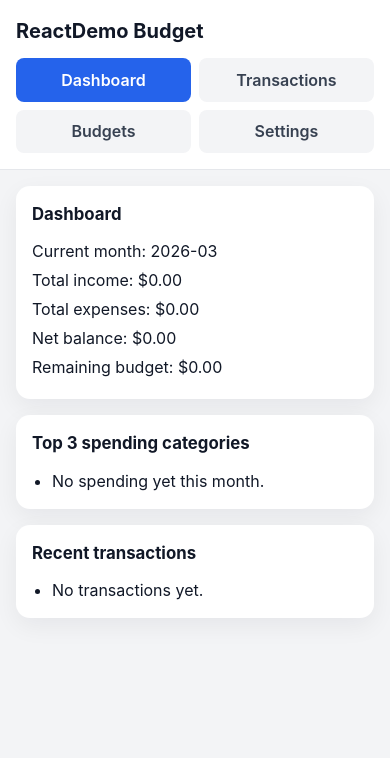
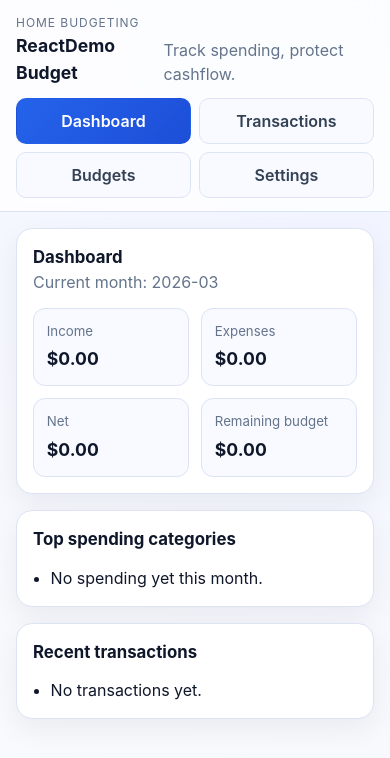
Before and after one commit to simon1971/ReactDemo, a React (Vite) app: page /dashboard in a window 390 px wide. Shown: the top 758 px of the page. Built offline with nearby package versions, Linux system fonts and the light colour scheme.

Commit message:
feat: modern UI/UX refresh and responsive polish for issue #18 (closes #18) (#19)
Co-authored-by: simon1971 <simon1971@users.noreply.github.com>

```diff
--- a/src/components/ui/AppLayout.jsx
+++ b/src/components/ui/AppLayout.jsx
@@ -11,16 +11,20 @@ const links = [
 export function AppLayout({ children }) {
   return (
     <div className="app-shell">
-      <header className="app-header">
-        <h1>ReactDemo Budget</h1>
+      <header className="app-header glass">
+        <div className="header-inner">
+          <div>
+            <p className="eyebrow">Home Budgeting</p>
+            <h1>ReactDemo Budget</h1>
+          </div>
+          <p className="muted">Track spending, protect cashflow.</p>
+        </div>
         <nav className="app-nav" aria-label="Primary">
           {links.map((link) => (
             <NavLink
               key={link.to}
               to={link.to}
-              className={({ isActive }) =>
-                `nav-link${isActive ? ' nav-link-active' : ''}`
-              }
+              className={({ isActive }) => `nav-link${isActive ? ' nav-link-active' : ''}`}
             >
               {link.label}
             </NavLink>
--- a/src/components/ui/Card.jsx
+++ b/src/components/ui/Card.jsx
@@ -1,9 +1,14 @@
 import './ui.css'
 
-export function Card({ title, children }) {
+export function Card({ title, subtitle, children }) {
   return (
     <section className="ui-card">
-      {title ? <h2 className="ui-card-title">{title}</h2> : null}
+      {(title || subtitle) && (
+        <div className="ui-card-head">
+          {title ? <h2 className="ui-card-title">{title}</h2> : null}
+          {subtitle ? <p className="muted">{subtitle}</p> : null}
+        </div>
+      )}
       {children}
     </section>
   )
--- a/src/components/ui/ui.css
+++ b/src/components/ui/ui.css
@@ -1,21 +1,60 @@
+:root {
+  --bg: #f5f7ff;
+  --surface: #ffffff;
+  --surface-soft: #f8faff;
+  --text: #0f172a;
+  --muted: #64748b;
+  --primary: #2563eb;
+  --primary-strong: #1d4ed8;
+  --border: #dbe3f4;
+  --danger: #b91c1c;
+  --ring: #1d4ed8;
+  --radius: 16px;
+}
+
 .app-shell {
   min-height: 100vh;
-  background: #f3f4f6;
-  color: #111827;
+  background: radial-gradient(circle at top right, #eef2ff 0%, var(--bg) 45%, #f8fafc 100%);
+  color: var(--text);
+}
+
+.glass {
+  background: rgba(255, 255, 255, 0.78);
+  backdrop-filter: blur(8px);
 }
 
 .app-header {
   position: sticky;
   top: 0;
   z-index: 10;
-  background: #fff;
-  border-bottom: 1px solid #e5e7eb;
-  padding: 1rem;
+  border-bottom: 1px solid var(--border);
+  padding: 0.85rem 1rem;
+}
+
+.header-inner {
+  display: flex;
+  align-items: flex-end;
+  justify-content: space-between;
+  gap: 0.75rem;
+  margin-bottom: 0.75rem;
+}
+
+.eyebrow {
+  margin: 0;
+  font-size: 0.75rem;
+  text-transform: uppercase;
+  letter-spacing: 0.08em;
+  color: var(--muted);
 }
 
 .app-header h1 {
-  margin: 0 0 0.75rem;
-  font-size: 1.25rem;
+  margin: 0.1rem 0 0;
+  font-size: clamp(1.1rem, 4.3vw, 1.5rem);
+}
+
+.muted {
+  color: var(--muted);
+  margin: 0;
 }
 
 .app-nav {
@@ -26,22 +65,29 @@
 
 .nav-link {
   text-decoration: none;
-  color: #374151;
-  background: #f3f4f6;
-  padding: 0.55rem 0.75rem;
-  border-radius: 8px;
+  color: #334155;
+  background: var(--surface-soft);
+  padding: 0.62rem 0.8rem;
+  border-radius: 10px;
   font-weight: 600;
   text-align: center;
-  border: 1px solid transparent;
+  border: 1px solid var(--border);
+  transition: all 0.2s ease;
+}
+
+.nav-link:hover {
+  border-color: #c3d3f7;
+  background: #f1f6ff;
 }
 
 .nav-link-active {
   color: #fff;
-  background: #2563eb;
+  border-color: transparent;
+  background: linear-gradient(135deg, var(--primary), var(--primary-strong));
 }
 
 .app-content {
-  max-width: 960px;
+  max-width: 1040px;
   margin: 0 auto;
   padding: 1rem;
   display: grid;
@@ -49,79 +95,113 @@
 }
 
 .ui-card {
-  background: #fff;
-  border-radius: 14px;
+  background: var(--surface);
+  border-radius: var(--radius);
   padding: 1rem;
-  box-shadow: 0 8px 24px rgba(17, 24, 39, 0.06);
+  border: 1px solid var(--border);
+  box-shadow: 0 10px 28px rgba(15, 23, 42, 0.06);
   overflow-wrap: anywhere;
 }
 
+.ui-card-head {
+  margin-bottom: 0.85rem;
+}
+
 .ui-card-title {
-  margin: 0 0 0.75rem;
+  margin: 0;
   font-size: 1.05rem;
 }
 
 .ui-button {
   border: 0;
-  border-radius: 10px;
-  padding: 0.7rem 1rem;
+  border-radius: 11px;
+  padding: 0.72rem 1rem;
   font-weight: 600;
   cursor: pointer;
   min-height: 42px;
+  transition: transform 0.04s ease, box-shadow 0.2s ease, background 0.2s ease;
+}
+
+.ui-button:active {
+  transform: translateY(1px);
 }
 
 .ui-button-primary {
-  background: #2563eb;
+  background: linear-gradient(135deg, var(--primary), var(--primary-strong));
   color: #fff;
+  box-shadow: 0 8px 18px rgba(37, 99, 235, 0.26);
+}
+
+.ui-button-primary:hover {
+  filter: brightness(1.03);
 }
 
 .ui-button-secondary {
-  background: #e5e7eb;
-  color: #111827;
+  background: #e8eefc;
+  color: #0f172a;
 }
 
 .ui-field {
   display: grid;
-  gap: 0.35rem;
-  color: #374151;
-  font-size: 0.95rem;
+  gap: 0.36rem;
+  color: #334155;
+  font-size: 0.93rem;
 }
 
 .ui-input {
   width: 100%;
-  border: 1px solid #9ca3af;
+  border: 1px solid #b7c5e8;
   border-radius: 10px;
   padding: 0.7rem 0.75rem;
   font: inherit;
   min-height: 42px;
+  background: #fff;
 }
 
-.ui-modal-backdrop {
-  position: fixed;
-  inset: 0;
-  background: rgba(17, 24, 39, 0.4);
-  display: grid;
-  place-items: center;
-  padding: 1rem;
+.ui-input:focus-visible {
+  border-color: var(--ring);
 }
 
-.ui-modal {
-  width: min(560px, 100%);
-  background: #fff;
-  border-radius: 12px;
-  padding: 1rem;
+.metric-grid {
+  display: grid;
+  gap: 0.75rem;
+  grid-template-columns: repeat(2, minmax(0, 1fr));
 }
 
-.ui-modal-header {
-  display: flex;
-  justify-content: space-between;
-  align-items: center;
-  gap: 0.75rem;
-  margin-bottom: 0.75rem;
+.metric {
+  background: var(--surface-soft);
+  border: 1px solid var(--border);
+  border-radius: 12px;
+  padding: 0.8rem;
+}
+
+.metric-label {
+  font-size: 0.83rem;
+  color: var(--muted);
+  margin: 0 0 0.28rem;
+}
+
+.metric-value {
+  margin: 0;
+  font-size: 1.1rem;
+  font-weight: 700;
+}
+
+.list-reset {
+  margin: 0;
+  padding-left: 1.1rem;
+}
+
+.list-row {
+  margin-bottom: 0.5rem;
+}
+
+.text-danger {
+  color: var(--danger);
 }
 
 *:focus-visible {
-  outline: 3px solid #1d4ed8;
+  outline: 3px solid var(--ring);
   outline-offset: 2px;
 }
 
@@ -139,6 +219,10 @@
 
 @media (min-width: 768px) {
   .app-content {
-    padding: 1.5rem;
+    padding: 1.35rem;
+  }
+
+  .metric-grid {
+    grid-template-columns: repeat(4, minmax(0, 1fr));
   }
 }
--- a/src/index.css
+++ b/src/index.css
@@ -9,8 +9,9 @@
   box-sizing: border-box;
 }
 
-body {
+html, body, #root {
   margin: 0;
+  min-height: 100%;
 }
 
 p {
--- a/src/pages/DashboardPage.jsx
+++ b/src/pages/DashboardPage.jsx
@@ -37,27 +37,28 @@ export function DashboardPage() {
 
   return (
     <>
-      <Card title="Dashboard">
-        <p>Current month: {currentMonth}</p>
-        <p>Total income: {formatCurrency(income)}</p>
-        <p>Total expenses: {formatCurrency(expenses)}</p>
-        <p>Net balance: {formatCurrency(net)}</p>
-        <p>Remaining budget: {formatCurrency(remainingBudget)}</p>
+      <Card title="Dashboard" subtitle={`Current month: ${currentMonth}`}>
+        <div className="metric-grid">
+          <div className="metric"><p className="metric-label">Income</p><p className="metric-value">{formatCurrency(income)}</p></div>
+          <div className="metric"><p className="metric-label">Expenses</p><p className="metric-value">{formatCurrency(expenses)}</p></div>
+          <div className="metric"><p className="metric-label">Net</p><p className="metric-value">{formatCurrency(net)}</p></div>
+          <div className="metric"><p className="metric-label">Remaining budget</p><p className={`metric-value ${remainingBudget < 0 ? 'text-danger' : ''}`}>{formatCurrency(remainingBudget)}</p></div>
+        </div>
       </Card>
 
-      <Card title="Top 3 spending categories">
-        <ul style={{ margin: 0, paddingLeft: '1.25rem' }}>
+      <Card title="Top spending categories">
+        <ul className="list-reset">
           {top3.map((row) => (
-            <li key={row.categoryId}>{row.label}: {formatCurrency(row.total)}</li>
+            <li className="list-row" key={row.categoryId}>{row.label}: {formatCurrency(row.total)}</li>
           ))}
           {top3.length === 0 ? <li>No spending yet this month.</li> : null}
         </ul>
       </Card>
 
       <Card title="Recent transactions">
-        <ul style={{ margin: 0, paddingLeft: '1.25rem' }}>
+        <ul className="list-reset">
           {recent.map((t) => (
-            <li key={t.id}>{t.date} • {t.type} • {formatCurrency(t.amount)} • {t.categoryId}</li>
+            <li className="list-row" key={t.id}>{t.date} • {t.type} • {formatCurrency(t.amount)} • {t.categoryId}</li>
           ))}
           {recent.length === 0 ? <li>No transactions yet.</li> : null}
         </ul>
```
Also changed, not shown: 1 other file (tests, documents, lock files or other folders).
